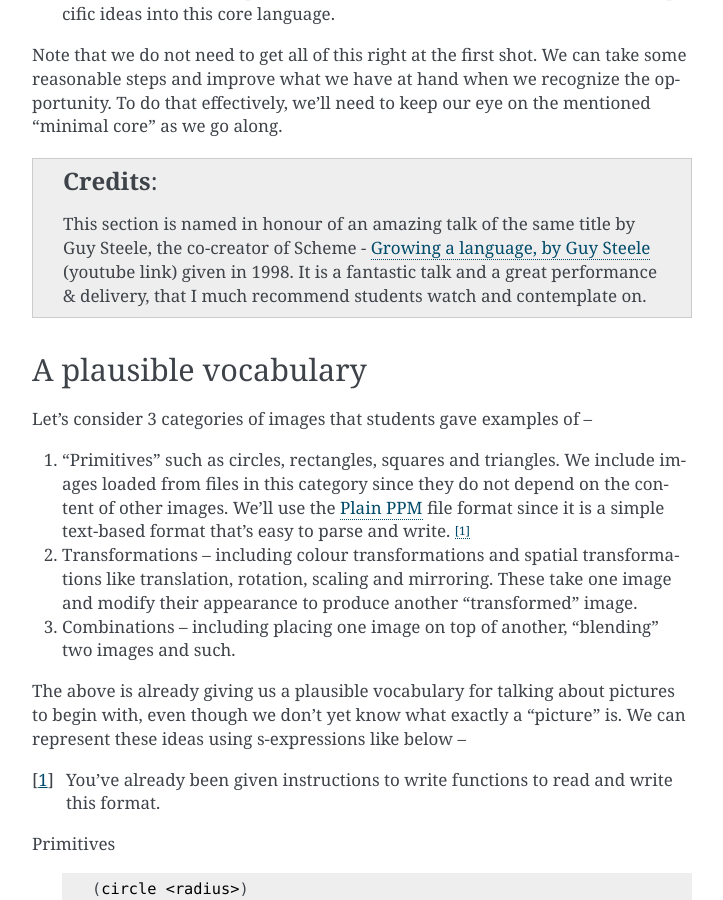
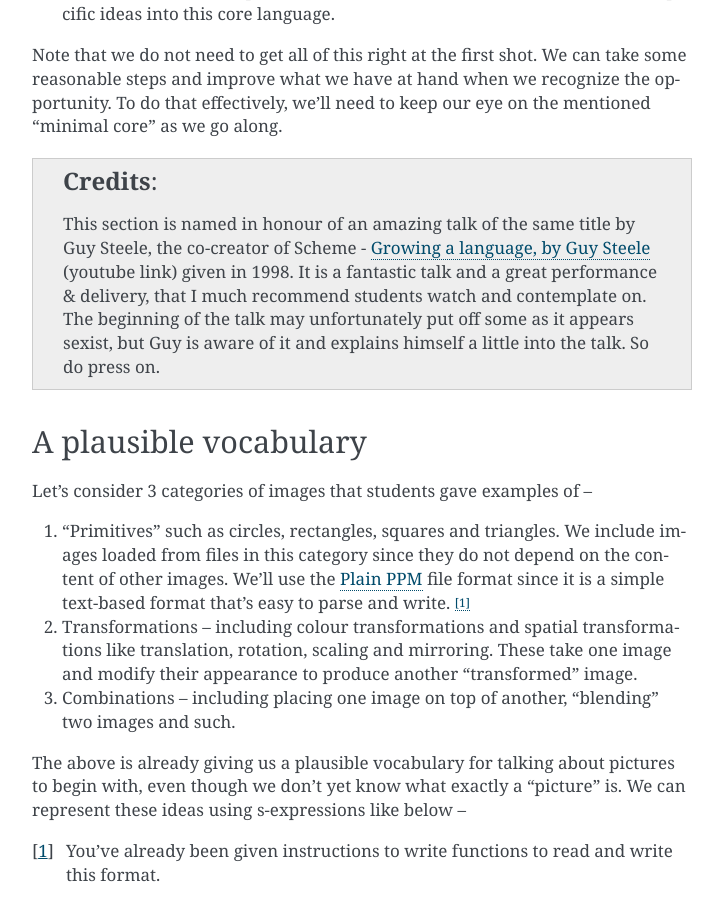
Before and after one commit to kreauniv/comp308, a Sphinx documentation site: the page built from source/piclang.rst, in a window 1280 px wide and 900 px high, scrolled down 863 px. Shown: the whole window, without its empty margins (388-1111 px from the left). Built offline with Sphinx 7.4.7, drawn with Linux system fonts in a browser that asks for light colours.

Commit message:
Added note on apparent sexism of Guy Steele.

```diff
--- a/source/piclang.rst
+++ b/source/piclang.rst
@@ -45,7 +45,10 @@ mentioned "minimal core" as we go along.
     This section is named in honour of an amazing talk of the same title by Guy
     Steele, the co-creator of Scheme - `Growing a language, by Guy Steele
     <gal_>`_ (youtube link) given in 1998. It is a fantastic talk and a great
-    performance & delivery, that I much recommend students watch and contemplate on.
+    performance & delivery, that I much recommend students watch and
+    contemplate on. The beginning of the talk may unfortunately put off some as
+    it appears sexist, but Guy is aware of it and explains himself a little
+    into the talk. So do press on.
 
 .. _gal: https://www.youtube.com/watch?v=_ahvzDzKdB0
 
```
